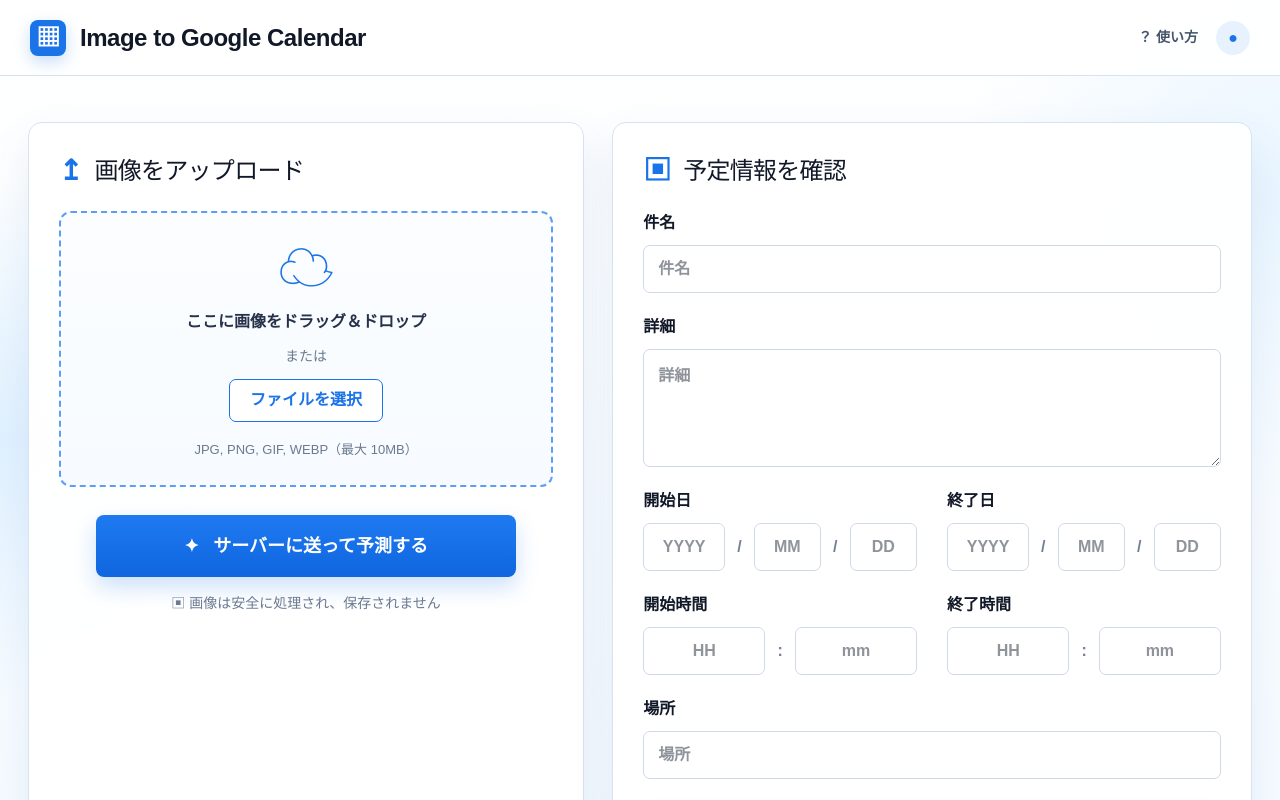
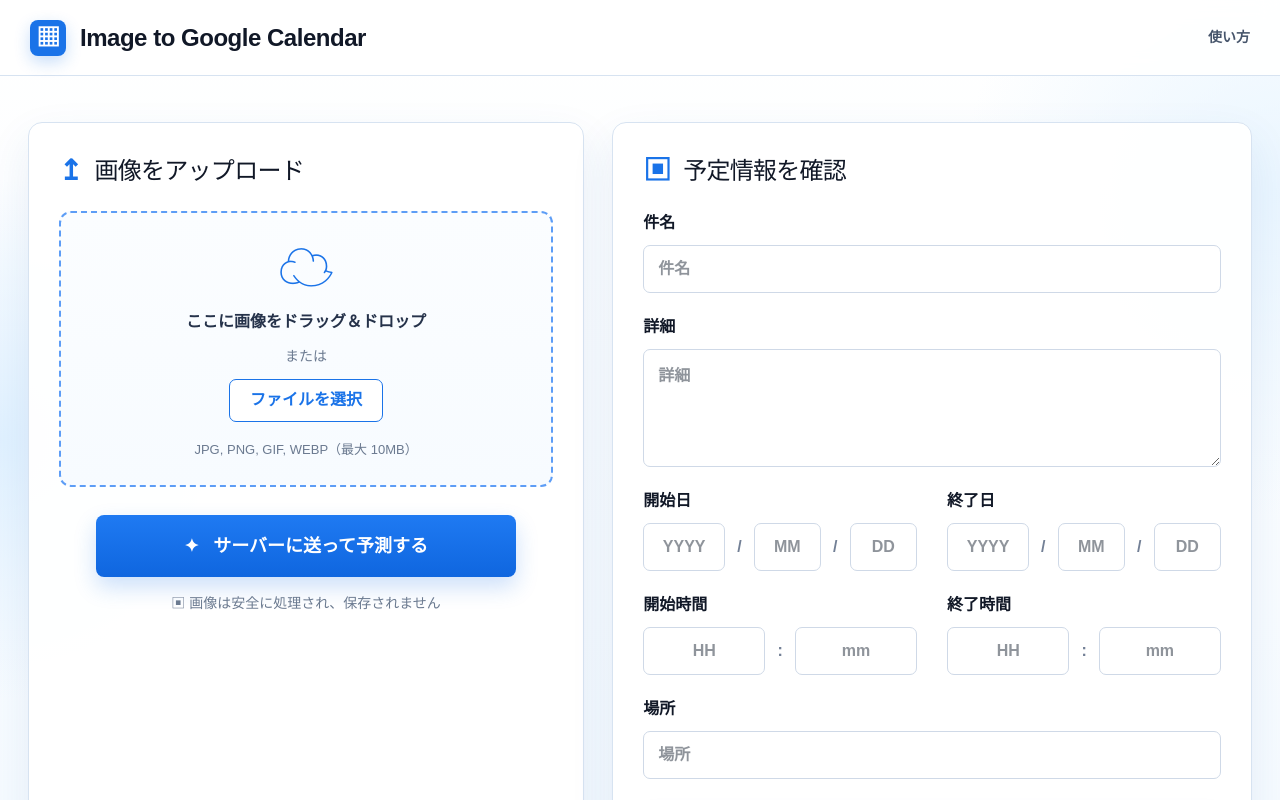
Before and after one commit to sstt126/PictureToPlan, a Next.js app: page / in a window 1280 px wide. Shown: the top 800 px of the page. Built offline with nearby package versions, Linux system fonts and the light colour scheme.

Commit message:
UI調整

```diff
--- a/app/page.tsx
+++ b/app/page.tsx
@@ -173,8 +173,7 @@
         </div>
 
         <div className="header-actions">
-          <span className="help-link">？ 使い方</span>
-          <div className="user-icon">●</div>
+          <span className="help-link">使い方</span>
         </div>
       </header>
 
```
